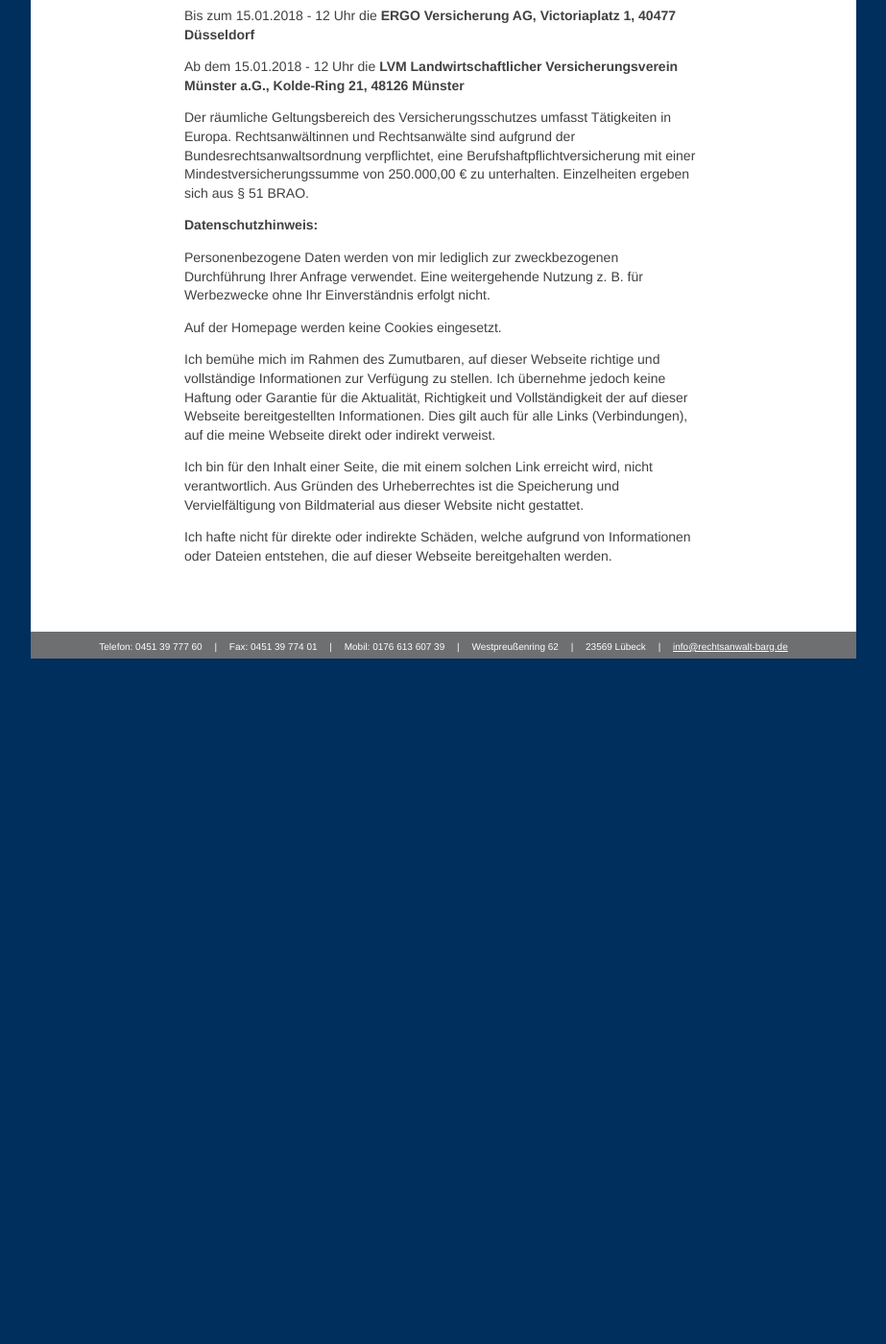
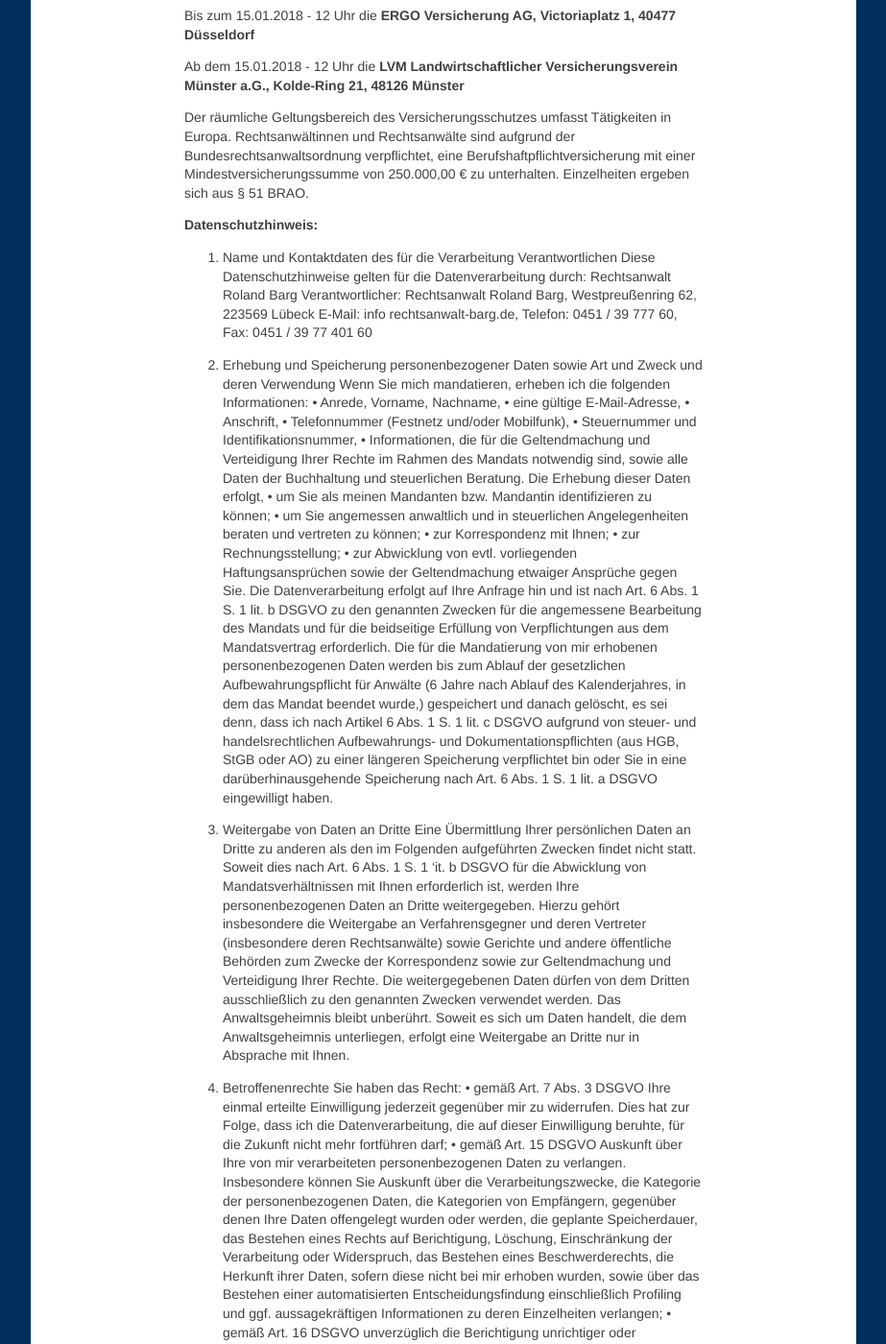
Before and after one commit to RWCB/rechtsanwalt-barg, a Jekyll site: the page built from impressum.md, in a window 1280 px wide and 1400 px high, scrolled down 894 px. Shown: the whole window at 96% size, without its empty margins (178-1101 px from the left). Built offline with Jekyll 4.4.1, drawn with Linux system fonts in a browser that asks for light colours; our own code applies the rules of GitHub Pages for plain Markdown files; a script that is not in the unit is left out; the repository's description, which GitHub fills in, is left out; before the commit the page ends 1648 px from its top, so only the background shows below that; some of the changed text lies outside the part shown.

Commit message:
Update impressum.md

```diff
--- a/impressum.md
+++ b/impressum.md
@@ -34,12 +34,48 @@ Der räumliche Geltungsbereich des Versicherungsschutzes umfasst Tätigkeiten in
 
 **Datenschutzhinweis:**
 
-Personenbezogene Daten werden von mir lediglich zur zweckbezogenen Durchführung Ihrer Anfrage verwendet. Eine weitergehende Nutzung z. B. für Werbezwecke ohne Ihr Einverständnis erfolgt nicht.
+1. Name und Kontaktdaten des für die Verarbeitung Verantwortlichen
+Diese Datenschutzhinweise gelten für die Datenverarbeitung durch: Rechtsanwalt Roland Barg
+Verantwortlicher:
+Rechtsanwalt Roland Barg, Westpreußenring 62, 223569 Lübeck
+E-Mail: info rechtsanwalt-barg.de, Telefon: 0451 / 39 777 60, Fax: 0451 / 39 77 401 60
 
-Auf der Homepage werden keine Cookies eingesetzt.
+2. Erhebung und Speicherung personenbezogener Daten sowie Art und Zweck und deren Verwendung
+Wenn Sie mich mandatieren, erheben ich die folgenden Informationen:
+•	Anrede, Vorname, Nachname,
+•	eine gültige E-Mail-Adresse,
+•	Anschrift,
+•	Telefonnummer (Festnetz und/oder Mobilfunk),
+•	Steuernummer und Identifikationsnummer,
+•	Informationen, die für die Geltendmachung und Verteidigung Ihrer Rechte im Rahmen des Mandats notwendig sind, sowie alle Daten der Buchhaltung und steuerlichen Beratung.
+Die Erhebung dieser Daten erfolgt,
+•	um Sie als meinen Mandanten bzw. Mandantin identifizieren zu können;
+•	um Sie angemessen anwaltlich und in steuerlichen Angelegenheiten beraten und vertreten zu können;
+•	zur Korrespondenz mit Ihnen;
+•	zur Rechnungsstellung;
+•	zur Abwicklung von evtl. vorliegenden Haftungsansprüchen sowie der Geltendmachung etwaiger Ansprüche gegen Sie.
+Die Datenverarbeitung erfolgt auf Ihre Anfrage hin und ist nach Art. 6 Abs. 1 S. 1 lit. b DSGVO zu den genannten Zwecken für die angemessene Bearbeitung des Mandats und für die beidseitige Erfüllung von Verpflichtungen aus dem Mandatsvertrag erforderlich.
+Die für die Mandatierung von mir erhobenen personenbezogenen Daten werden bis zum Ablauf der gesetzlichen Aufbewahrungspflicht für Anwälte (6 Jahre nach Ablauf des Kalenderjahres, in dem das Mandat beendet wurde,) gespeichert und danach gelöscht, es sei denn, dass ich nach Artikel 6 Abs. 1 S. 1 lit. c DSGVO aufgrund von steuer- und handelsrechtlichen Aufbewahrungs- und Dokumentationspflichten (aus HGB, StGB oder AO) zu einer längeren Speicherung verpflichtet bin oder Sie in eine darüberhinausgehende Speicherung nach Art. 6 Abs. 1 S. 1 lit. a DSGVO eingewilligt haben.
 
-Ich bemühe mich im Rahmen des Zumutbaren, auf dieser Webseite richtige und vollständige Informationen zur Verfügung zu stellen. Ich übernehme jedoch keine Haftung oder Garantie für die Aktualität, Richtigkeit und Vollständigkeit der auf dieser Webseite bereitgestellten Informationen. Dies gilt auch für alle Links (Verbindungen), auf die meine Webseite direkt oder indirekt verweist.
+3. Weitergabe von Daten an Dritte
+Eine Übermittlung Ihrer persönlichen Daten an Dritte zu anderen als den im Folgenden aufgeführten Zwecken findet nicht statt.
+Soweit dies nach Art. 6 Abs. 1 S. 1 'it. b DSGVO für die Abwicklung von Mandatsverhältnissen mit Ihnen erforderlich ist, werden Ihre personenbezogenen Daten an Dritte weitergegeben. Hierzu gehört insbesondere die Weitergabe an Verfahrensgegner und deren Vertreter (insbesondere deren Rechtsanwälte) sowie Gerichte und andere öffentliche Behörden zum Zwecke der Korrespondenz sowie zur Geltendmachung und Verteidigung Ihrer Rechte. Die weitergegebenen Daten dürfen von dem Dritten ausschließlich zu den genannten Zwecken verwendet werden.
+Das Anwaltsgeheimnis bleibt unberührt. Soweit es sich um Daten handelt, die dem Anwaltsgeheimnis unterliegen, erfolgt eine Weitergabe an Dritte nur in Absprache mit Ihnen.
 
+4. Betroffenenrechte
+Sie haben das Recht:
+•	gemäß Art. 7 Abs. 3 DSGVO Ihre einmal erteilte Einwilligung jederzeit gegenüber mir zu widerrufen. Dies hat zur Folge, dass ich die Datenverarbeitung, die auf dieser Einwilligung beruhte, für die Zukunft nicht mehr fortführen darf;
+•	gemäß Art. 15 DSGVO Auskunft über Ihre von mir verarbeiteten personenbezogenen Daten zu verlangen. Insbesondere können Sie Auskunft über die Verarbeitungszwecke, die Kategorie der personenbezogenen Daten, die Kategorien von Empfängern, gegenüber denen Ihre Daten offengelegt wurden oder werden, die geplante Speicherdauer, das Bestehen eines Rechts auf Berichtigung, Löschung, Einschränkung der Verarbeitung oder Widerspruch, das Bestehen eines Beschwerderechts, die Herkunft ihrer Daten, sofern diese nicht bei mir erhoben wurden, sowie über das Bestehen einer automatisierten Entscheidungsfindung einschließlich Profiling und ggf. aussagekräftigen Informationen zu deren Einzelheiten verlangen;
+•	gemäß Art. 16 DSGVO unverzüglich die Berichtigung unrichtiger oder Vervollständigung Ihrer bei mir gespeicherten personenbezogenen Daten zu verlangen;
+•	gemäß Art. 17 DSGVO die Löschung Ihrer bei mir gespeicherten personenbezogenen Daten zu verlangen, soweit nicht die Verarbeitung zur Ausübung des Rechts auf freie Meinungsäußerung und Information, zur Erfüllung einer rechtlichen Verpflichtung, aus Gründen des öffentlichen Interesses oder zur Geltendmachung, Ausübung oder Verteidigung von Rechtsansprüchen erforderlich ist;
+•	gemäß Art. 18 DSGVO die Einschränkung der Verarbeitung Ihrer personenbezogenen Daten zu verlangen, soweit die Richtigkeit der Daten von Ihnen bestritten wird, die Verarbeitung unrechtmäßig ist, Sie aber deren Löschung ablehnen und ich die Daten nicht mehr benötige, Sie jedoch diese zur Geltendmachung, Ausübung oder Verteidigung von Rechtsansprüchen benötigen oder Sie gemäß Art. 21 DSGVO Widerspruch gegen die Verarbeitung eingelegt haben;
+•	 gemäß Art. 20 DSGVO Ihre personenbezogenen Daten, die Sie mir bereitgestellt haben, in einem strukturierten, gängigen und maschinenlesebaren Format zu erhalten oder die Übermittlung an einen anderen Verantwortlichen zu verlangen und
+•	gemäß Art. 77 DSGVO sich bei einer Aufsichtsbehörde zu beschweren. In der Regel können Sie sich hierfür an die Aufsichtsbehörde Ihres üblichen Aufenthaltsortes oder Arbeitsplatzes oder meines Kanzleisitzes wenden.
+
+5. Widerspruchsrecht
+Sofern Ihre personenbezogenen Daten auf Grundlage von berechtigten Interessen gemäß Art. 6 Abs. 1 S. 1 lit. f DSGVO verarbeitet werden, haben Sie das Recht, gemäß Art. 21 DSGVO Widerspruch gegen die Verarbeitung Ihrer personenbezogenen Daten einzulegen, soweit dafür Gründe vorliegen, die sich aus Ihrer besonderen Situation ergeben. Möchten Sie von Ihrem Widerspruchsrecht Gebrauch machen, genügt eine E-Mail an info@rechtsanwalt-barg-de. Sie können Ihren Widerspruch auch per einfacher Post oder per Telefax unter 0451 / 39 77 401 erklären.
+
+
+6. Personenbezogene Daten werden von mir lediglich zur zweckbezogenen Durchführung Ihrer Anfrage verwendet. Eine weitergehende Nutzung z. B. für Werbezwecke ohne Ihr Einverständnis erfolgt nicht. Auf der Homepage werden keine Cookies eingesetzt.Ich bemühe mich im Rahmen des Zumutbaren, auf dieser Webseite richtige und vollständige Informationen zur Verfügung zu stellen. Ich übernehme jedoch keine Haftung oder Garantie für die Aktualität, Richtigkeit und Vollständigkeit der auf dieser Webseite bereitgestellten Informationen. Dies gilt auch für alle Links (Verbindungen), auf die meine Webseite direkt oder indirekt verweist.
 Ich bin für den Inhalt einer Seite, die mit einem solchen Link erreicht wird, nicht verantwortlich. Aus Gründen des Urheberrechtes ist die Speicherung und Vervielfältigung von Bildmaterial aus dieser Website nicht gestattet.
-
 Ich hafte nicht für direkte oder indirekte Schäden, welche aufgrund von Informationen oder Dateien entstehen, die auf dieser Webseite bereitgehalten werden.
```
